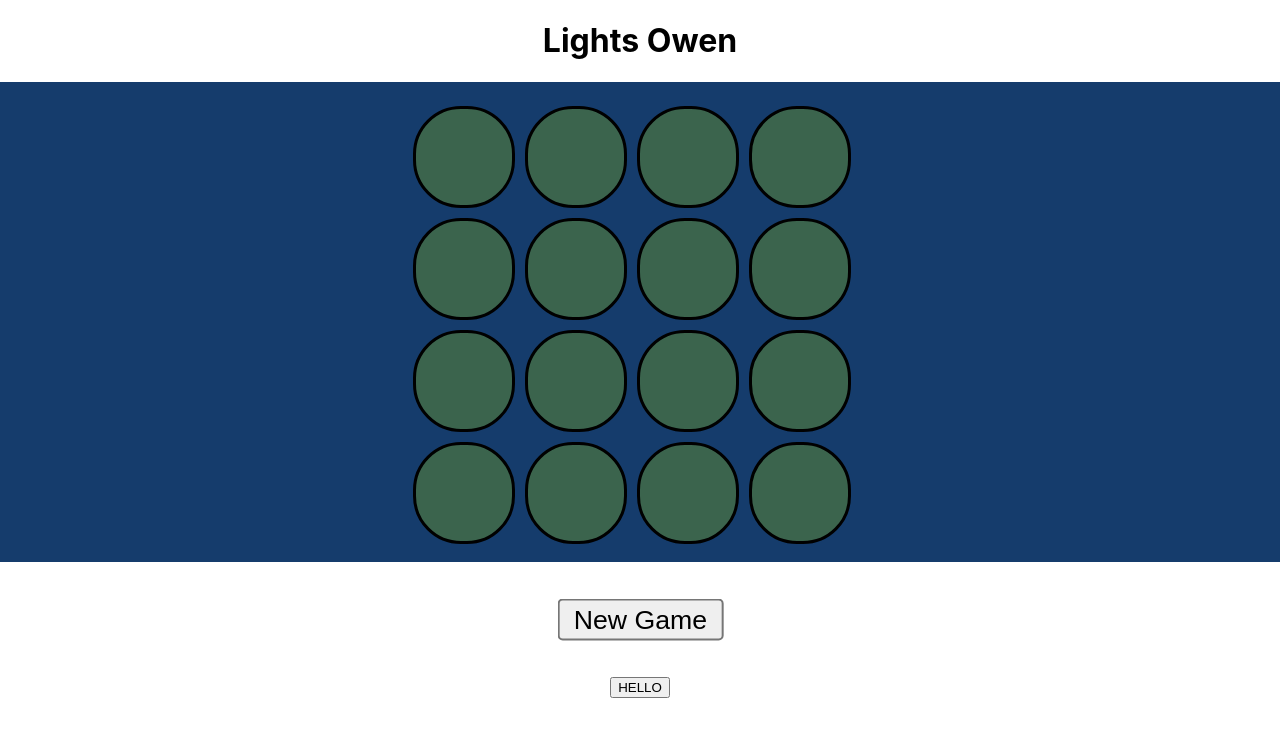
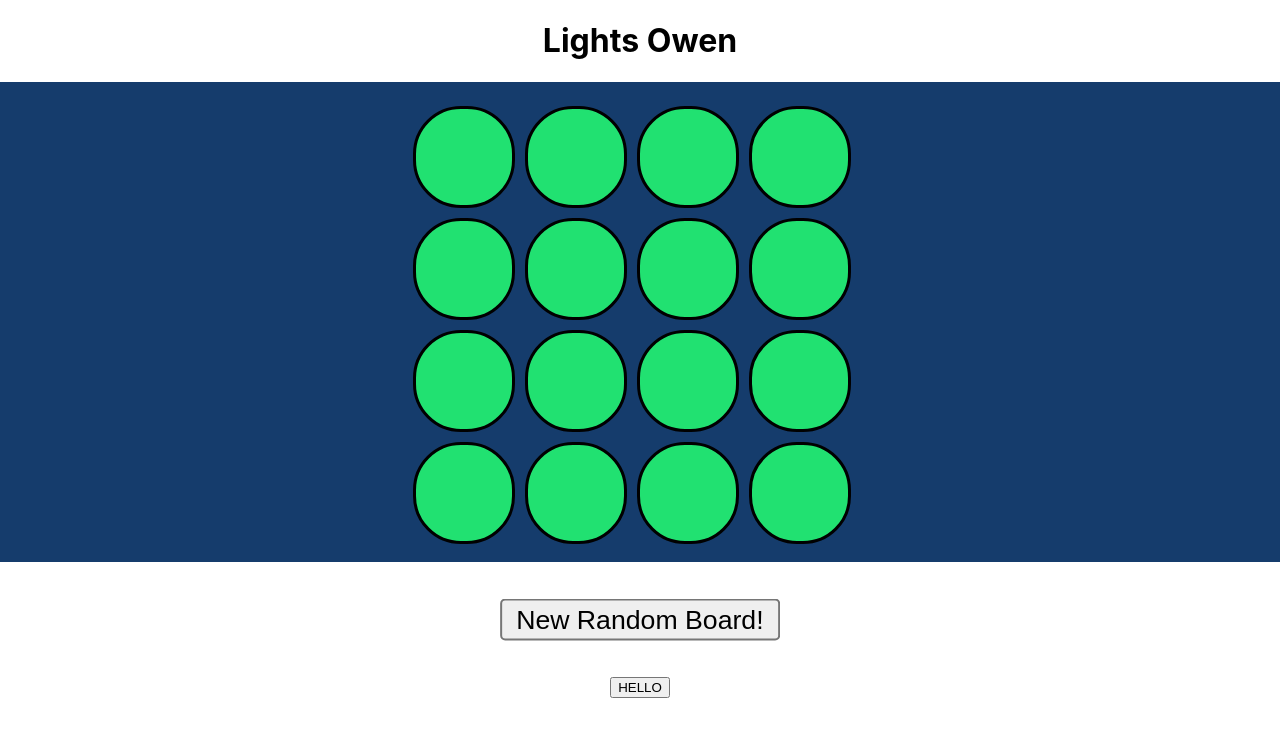
Before and after one commit to OwenPortfolio/lights-out, a React (Create React App) app: page / in a window 1280 px wide. Shown: the top 736 px of the page. Built offline with nearby package versions, Linux system fonts and the light colour scheme.

Commit message:
add functional win check

```diff
--- a/src/App.js
+++ b/src/App.js
@@ -4,10 +4,11 @@ import Board from './components/Board'
 import NewGameButton from './components/NewGameButton'
 import WinChecker from './components/WinChecker'
 
+
 function App() {
   return (
     <div className="App">
-      <body>
+      <body >
       <Header/>
       <Board/>
       <br></br>
--- a/src/components/Board.jsx
+++ b/src/components/Board.jsx
@@ -1,5 +1,4 @@
 import Box from '../components/Box';
-
 
 const Board = () => {
     return <section class="gameBoard">
--- a/src/components/Box.jsx
+++ b/src/components/Box.jsx
@@ -2,12 +2,22 @@ import {useState} from 'react';
 
 const Box = () => {
 
-    const[isOn, setIsOn] = useState();
+    const winCheck = (event) => {
+            document.getElementById('WinChecker').click();
+    }
+
+    const[isOn, setIsOn] = useState(true);
 
     const lightswitch = (event) => {
         setIsOn(current => !current);
+        console.log('light switched')
         const id = event.target.parentElement.id;
         swapNeighbours(id, event)
+        setTimeout(
+            function () {
+                winCheck();
+            }, 250
+        )
     }
     const swapNeighbours = (id, event) => {
         let row = id[0];
@@ -22,7 +32,7 @@ const Box = () => {
             }
         }
 
-        if(column !== 1){
+        if(column !== '1'){
             let leftNeighbourId = row + (column -1)
             let leftNeighbour = document.getElementById(leftNeighbourId).firstChild;
             if(event.clientX !== 0){
@@ -30,7 +40,8 @@ const Box = () => {
             }
         }
     }
-    return <div class="light" style={{backgroundColor: isOn ? '#21e171' : ''}} onClick = {lightswitch} ></div>
+
+    return <div class="light" style={{backgroundColor: isOn ? '#21e171' : ''}} onClick={lightswitch}></div>
 }
 
 export default Box;
--- a/src/components/NewGameButton.jsx
+++ b/src/components/NewGameButton.jsx
@@ -15,7 +15,7 @@ const NewGameButton = () => {
             }
         }
     }
-    return <button id='NewGameButton' onClick={randomise} >New Game</button>
+    return <button id='NewGameButton' onClick={randomise} >New Random Board!</button>
 }
 
 export default NewGameButton;
--- a/src/components/WinChecker.jsx
+++ b/src/components/WinChecker.jsx
@@ -5,25 +5,20 @@ const WinChecker = () => {
     'C1', 'C2', 'C3', 'C4',
     'D1', 'D2', 'D3', 'D4']
 
-    let lights = 0;
+    const checkWins = () => {
+        console.log('win checked')
+        let lights = 0;
 
-    const checkWins = () => {
-        lights = 0;
-        for(let i = 0; i <= grid.length; i++){
+        for(let i = 0; i < grid.length; i++){
             let tile = document.getElementById(grid[i]).firstChild
-            if(tile.style[0] === 'background-color'){
-                console.log(lights)
+            if(tile.style[0] !== 'background-color'){
                 lights++;
             }
-            if((lights) === 0){
+            if(lights === 16){
+                document.getElementById('NewGameButton').click();
                 alert('You Win!')
-                lights++
-                document.getElementById('NewGameButton').click();
             }
         }
-
-
-
     }
 
 
```
